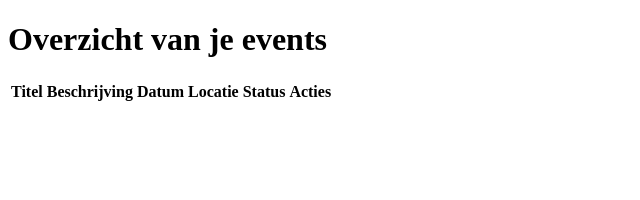
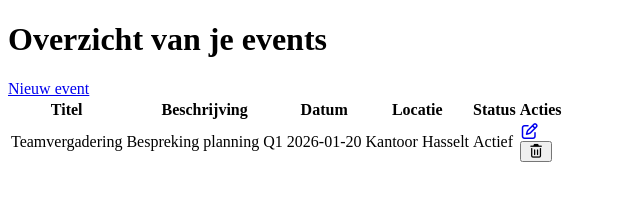
Before and after one commit to phlpsn88/GIP_Event_Planner, a plain HTML site: page docs/03_applicatieontwikkeling/overzichtspagina.html in a window 1280 px wide. Shown: the whole page, without its empty margins (0-640 px from the left). Drawn offline with Linux system fonts and the light colour scheme.

Commit message:
main: overzichtspagina updates

```diff
--- a/docs/03_applicatieontwikkeling/overzichtspagina.html
+++ b/docs/03_applicatieontwikkeling/overzichtspagina.html
@@ -3,6 +3,7 @@
 <head>
     <meta charset="UTF-8">
     <meta name="viewport" content="width=device-width, initial-scale=1.0">
+    <link rel="stylesheet" href="https://cdnjs.cloudflare.com/ajax/libs/font-awesome/7.0.1/css/all.min.css" integrity="sha512-2SwdPD6INVrV/lHTZbO2nodKhrnDdJK9/kg2XD1r9uGqPo1cUbujc+IYdlYdEErWNu69gVcYgdxlmVmzTWnetw==" crossorigin="anonymous" referrerpolicy="no-referrer" />
     <title>Event planner</title>
 </head>
 <body>
@@ -10,7 +11,13 @@
 
     <main>
         <h1>Overzicht van je events</h1>
+
+        <a href="event_aanmaken.php" class="btn btn-primary">
+            Nieuw event
+        </a>
+
         <table>
+            <thead>
                 <tr>
                     <th>Titel</th>
                     <th>Beschrijving</th>
@@ -19,7 +26,37 @@
                     <th>Status</th>
                     <th>Acties</th>
                 </tr>
+            </thead>
+
+            <tbody>
+                <!-- dummy data, later PHP -->
+                <tr>
+                    <td>Teamvergadering</td>
+                    <td>Bespreking planning Q1</td>
+                    <td>2026-01-20</td>
+                    <td>Kantoor Hasselt</td>
+                    <td>
+                        <span class="status actief">Actief</span>
+                    </td>
+                    <td>
+                        <a href="event_aanpassen.php" title="Event aanpassen">
+                            <i class="fa-regular fa-pen-to-square"></i>
+                        </a>
+
+                        <form action="event_verwijderen.php" method="post">
+                            <input type="hidden" name="event_id" value="1">
+                            <button type="submit"
+                            title="Event verwijderen"
+                            onclick="return confirm('Ben je zeker dat je dit event wil verwijderen?')">
+                                <i class="fa-regular fa-trash-can"></i>
+                            </button>
+                        </form>
+                    </td>
+                </tr>
+            </tbody>
         </table>
     </main>
+
+    <!-- footer -->
 </body>
 </html>
```
Also changed, not shown: docs/03_applicatieontwikkeling/overzichtspagina.css (added). Lines whose indentation alone changed are shown as unchanged.
